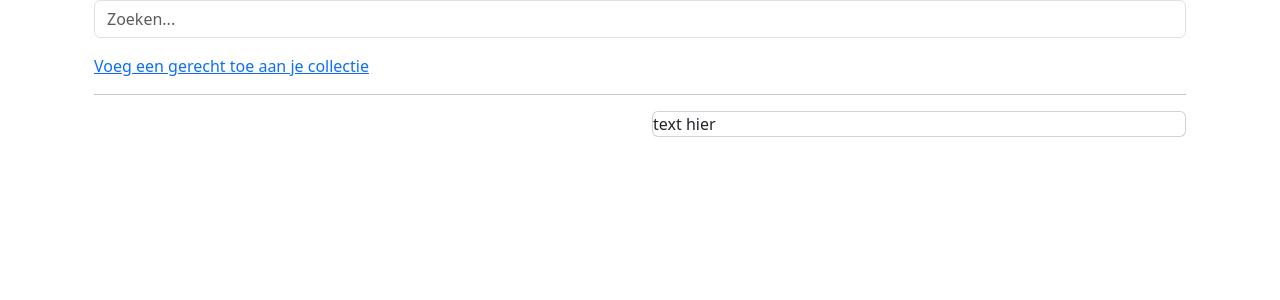
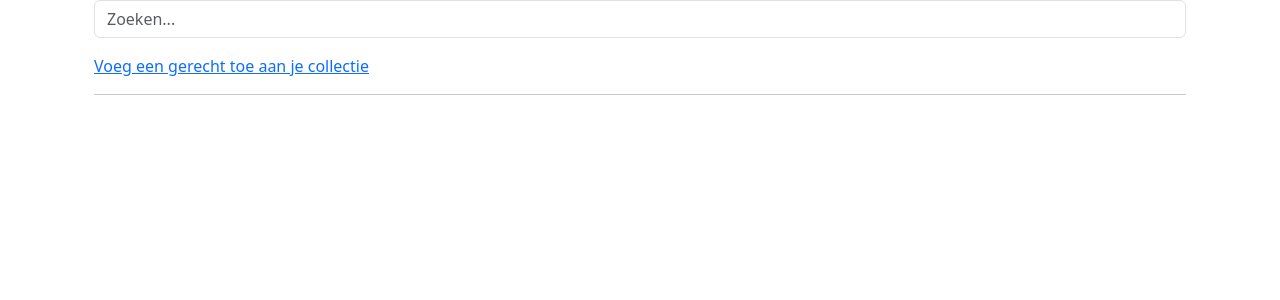
Before and after one commit to Inias94/Eindwerk_inias, a Django app: page /dish/ in a window 1280 px wide. Shown: the part 142-442 px from the top of the page. Run offline with Django 5.2, Linux system fonts and the light colour scheme; the visitor is signed in with stand-in values (Sample User, id 1); data that the repository does not hold is empty; parts of the project's set-up code (start-up, migrations or seed data) failed here and were passed over; some libraries are stand-ins or nearby versions.

Commit message:
tweaks hier en daar....

```diff
--- a/eindwerk/app/views/product_dish_views.py
+++ b/eindwerk/app/views/product_dish_views.py
@@ -1,6 +1,6 @@
 # Django imports
 from django.contrib.auth.mixins import LoginRequiredMixin
-from django.urls import reverse
+from django.urls import reverse, reverse_lazy
 from django.views.generic import UpdateView, DeleteView
 
 # Project imports
@@ -16,6 +16,7 @@ class ProductDishUpdateView(LoginRequiredMixin, UserDishAccessMixin, UpdateView)
     model = ProductDish
     form_class = ProductDishForm
     template_name = "product_dish/update.html"
+    success_url = reverse_lazy('dish_list')
 
     def get_queryset(self):
         # We need to make sure that the user can only edit hos own objects.
--- a/eindwerk/templates/dish/list.html
+++ b/eindwerk/templates/dish/list.html
@@ -8,7 +8,7 @@
         <div><a href="{% url 'dish_create' %}">Voeg een gerecht toe aan je collectie</a></div>
         <hr>
         <div class="row">
-            <div class="col-md-6">
+            <div class="col">
                 <div class="accordion" id="accordionExample">
                     {% for dish, products in dish_products.items %}
                         <div class="accordion-item px-3">
@@ -63,9 +63,9 @@
                     {% endfor %}
                 </div>
             </div>
-            <div class="col-md-6">
-                <div class="card">text hier</div>
-            </div>
+{#            <div class="col-md-6">#}
+{#                <div class="card">text hier</div>#}
+{#            </div>#}
         </div>
     </div>
 
```
